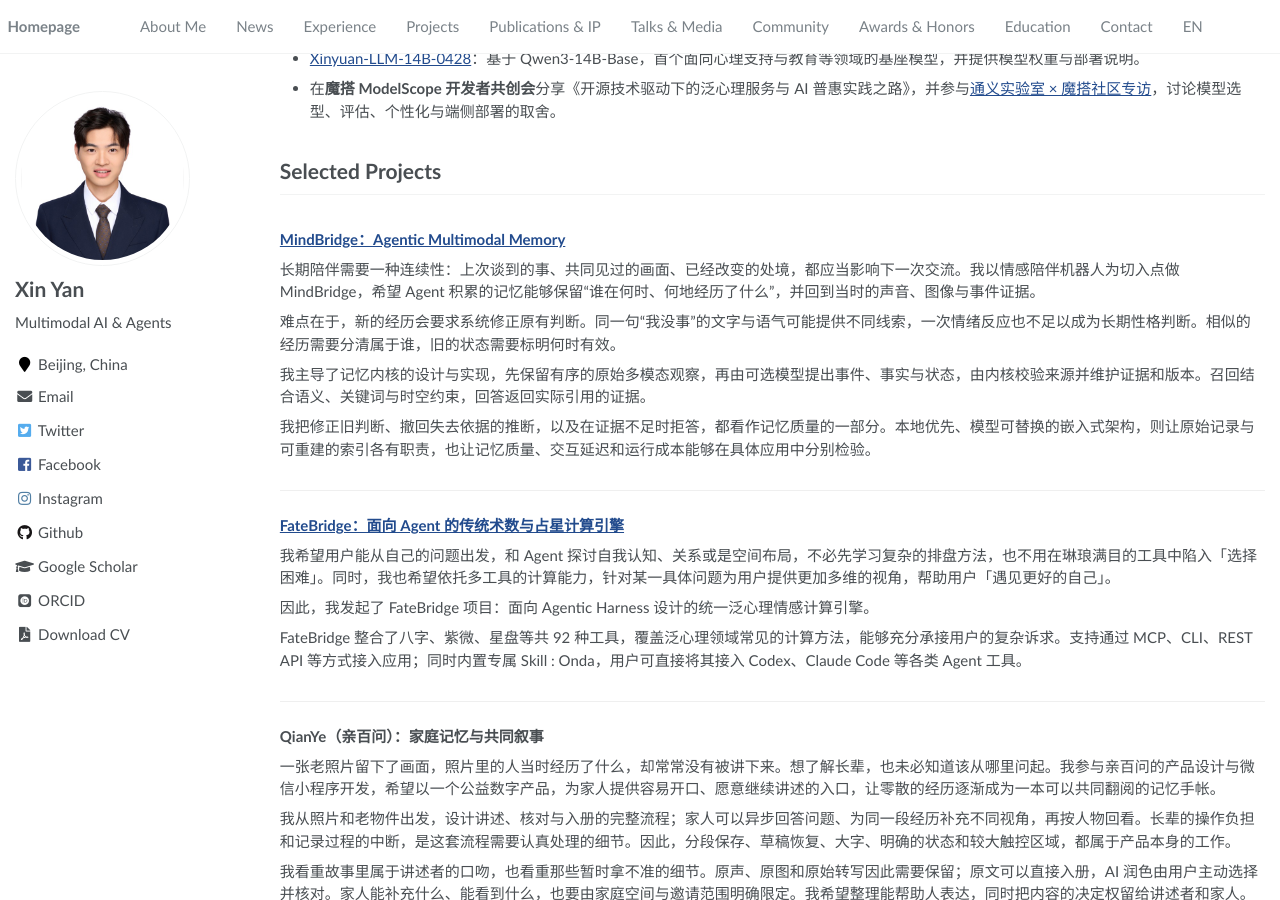
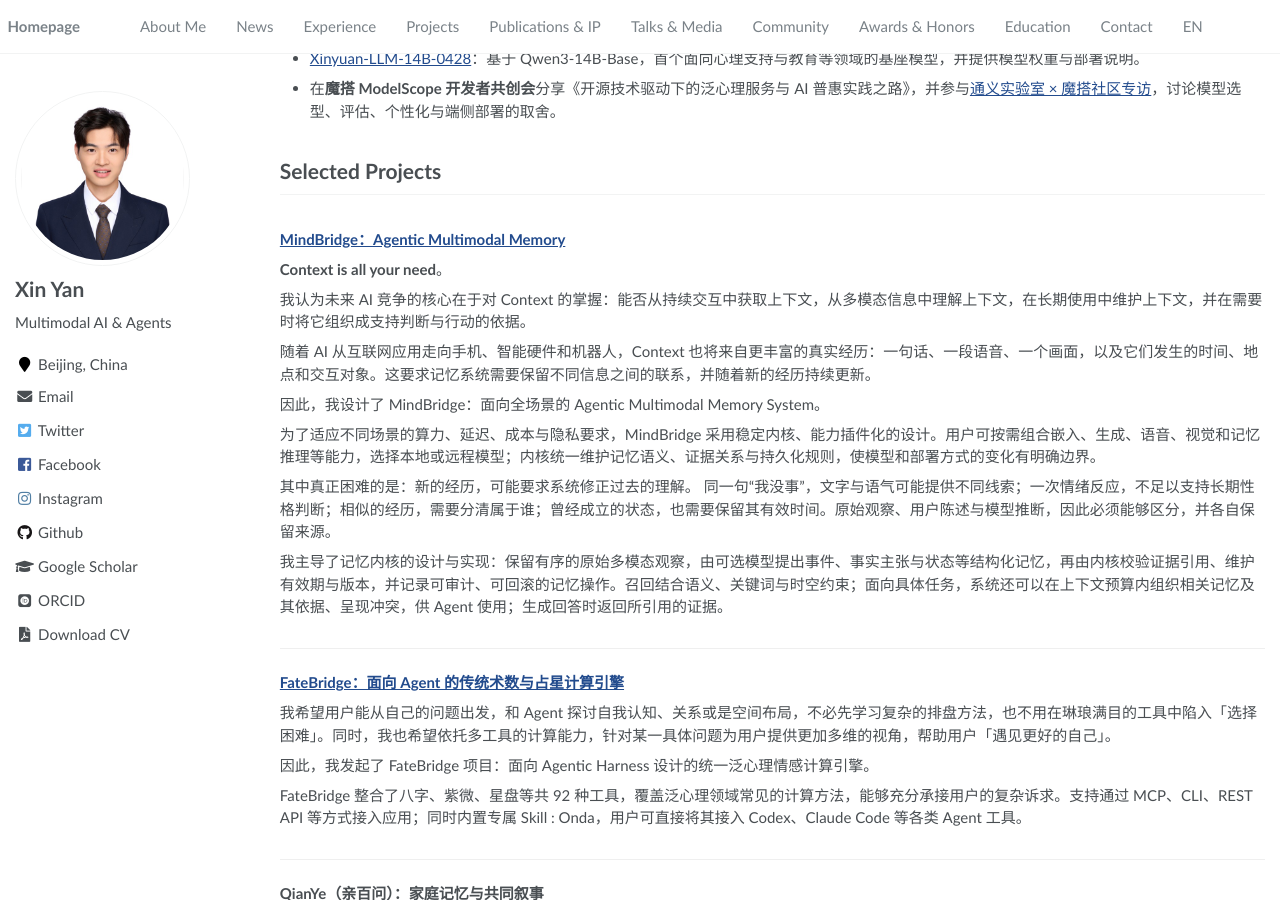
Before and after one commit to thomas-yanxin/thomas-yanxin.github.io, a Jekyll site: the page built from _pages/about.md, in a window 1280 px wide and 900 px high, scrolled down 865 px. Built offline with Jekyll 4.4.1, drawn with Linux system fonts in a browser that asks for light colours; some web fonts are replaced.

Commit message:
Update about.md

```diff
--- a/_pages/about.md
+++ b/_pages/about.md
@@ -66,13 +66,19 @@
 
 **[MindBridge：Agentic Multimodal Memory](https://github.com/EventHorizon-Lab/MindBridge)**
 
-长期陪伴需要一种连续性：上次谈到的事、共同见过的画面、已经改变的处境，都应当影响下一次交流。我以情感陪伴机器人为切入点做 MindBridge，希望 Agent 积累的记忆能够保留“谁在何时、何地经历了什么”，并回到当时的声音、图像与事件证据。
+**Context is all your need**。
 
-难点在于，新的经历会要求系统修正原有判断。同一句“我没事”的文字与语气可能提供不同线索，一次情绪反应也不足以成为长期性格判断。相似的经历需要分清属于谁，旧的状态需要标明何时有效。
+我认为未来 AI 竞争的核心在于对 Context 的掌握：能否从持续交互中获取上下文，从多模态信息中理解上下文，在长期使用中维护上下文，并在需要时将它组织成支持判断与行动的依据。
 
-我主导了记忆内核的设计与实现，先保留有序的原始多模态观察，再由可选模型提出事件、事实与状态，由内核校验来源并维护证据和版本。召回结合语义、关键词与时空约束，回答返回实际引用的证据。
+随着 AI 从互联网应用走向手机、智能硬件和机器人，Context 也将来自更丰富的真实经历：一句话、一段语音、一个画面，以及它们发生的时间、地点和交互对象。这要求记忆系统需要保留不同信息之间的联系，并随着新的经历持续更新。
 
-我把修正旧判断、撤回失去依据的推断，以及在证据不足时拒答，都看作记忆质量的一部分。本地优先、模型可替换的嵌入式架构，则让原始记录与可重建的索引各有职责，也让记忆质量、交互延迟和运行成本能够在具体应用中分别检验。
+因此，我设计了 MindBridge：面向全场景的 Agentic Multimodal Memory System。
+
+为了适应不同场景的算力、延迟、成本与隐私要求，MindBridge 采用稳定内核、能力插件化的设计。用户可按需组合嵌入、生成、语音、视觉和记忆推理等能力，选择本地或远程模型；内核统一维护记忆语义、证据关系与持久化规则，使模型和部署方式的变化有明确边界。
+
+其中真正困难的是：新的经历，可能要求系统修正过去的理解。 同一句“我没事”，文字与语气可能提供不同线索；一次情绪反应，不足以支持长期性格判断；相似的经历，需要分清属于谁；曾经成立的状态，也需要保留其有效时间。原始观察、用户陈述与模型推断，因此必须能够区分，并各自保留来源。
+
+我主导了记忆内核的设计与实现：保留有序的原始多模态观察，由可选模型提出事件、事实主张与状态等结构化记忆，再由内核校验证据引用、维护有效期与版本，并记录可审计、可回滚的记忆操作。召回结合语义、关键词与时空约束；面向具体任务，系统还可以在上下文预算内组织相关记忆及其依据、呈现冲突，供 Agent 使用；生成回答时返回所引用的证据。
 
 </div>
 
```
